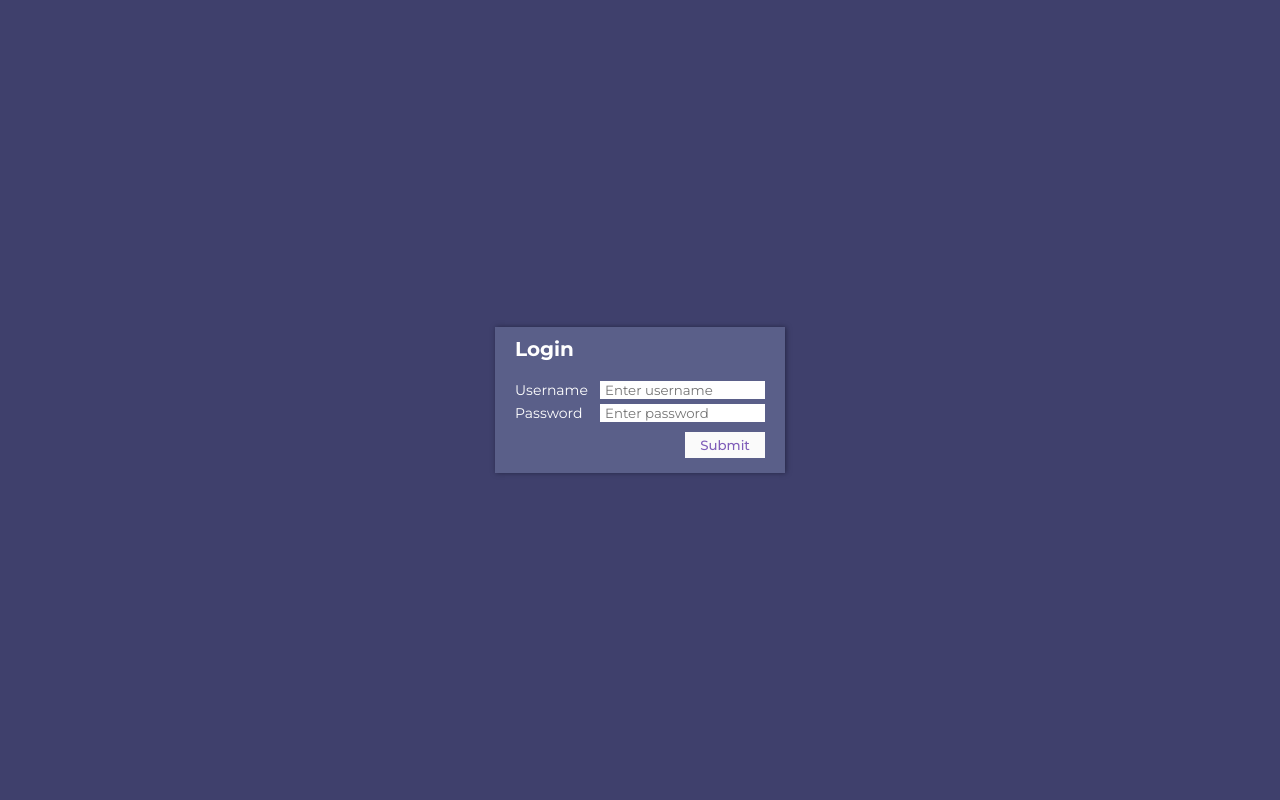
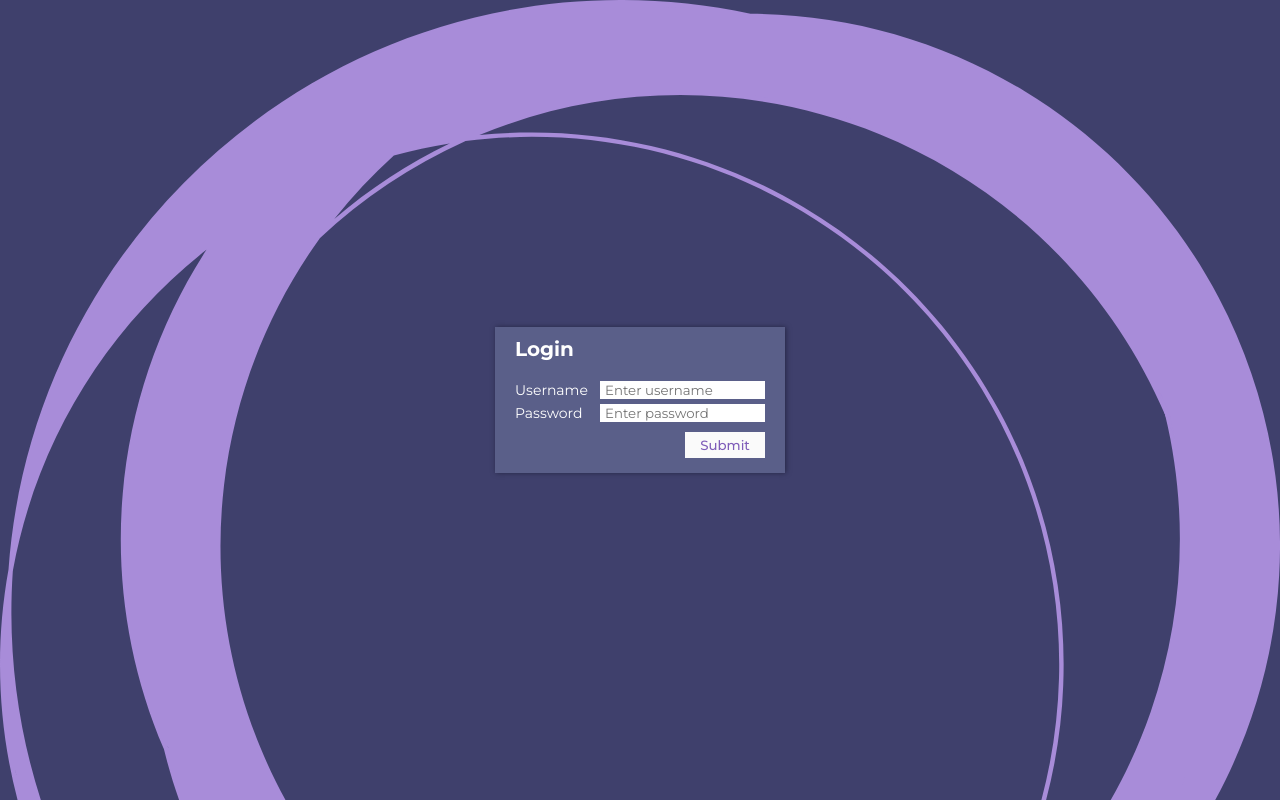
Before and after one commit to SourabhRavi/Volopay-Assignment-April, a plain HTML site: page index.html in a window 1280 px wide. Drawn offline with Linux system fonts and the light colour scheme.

Commit message:
Update style-login.css

```diff
--- a/style-login.css
+++ b/style-login.css
@@ -28,7 +28,7 @@ h1 {
     justify-content: center;
     height: 100vh;
     width: 100vw;
-    background-image: "./img/svg-login.svg";
+    background-image: url("./img/svg-login.svg");
     background-repeat: no-repeat;
     background-size: cover;
 }
```
